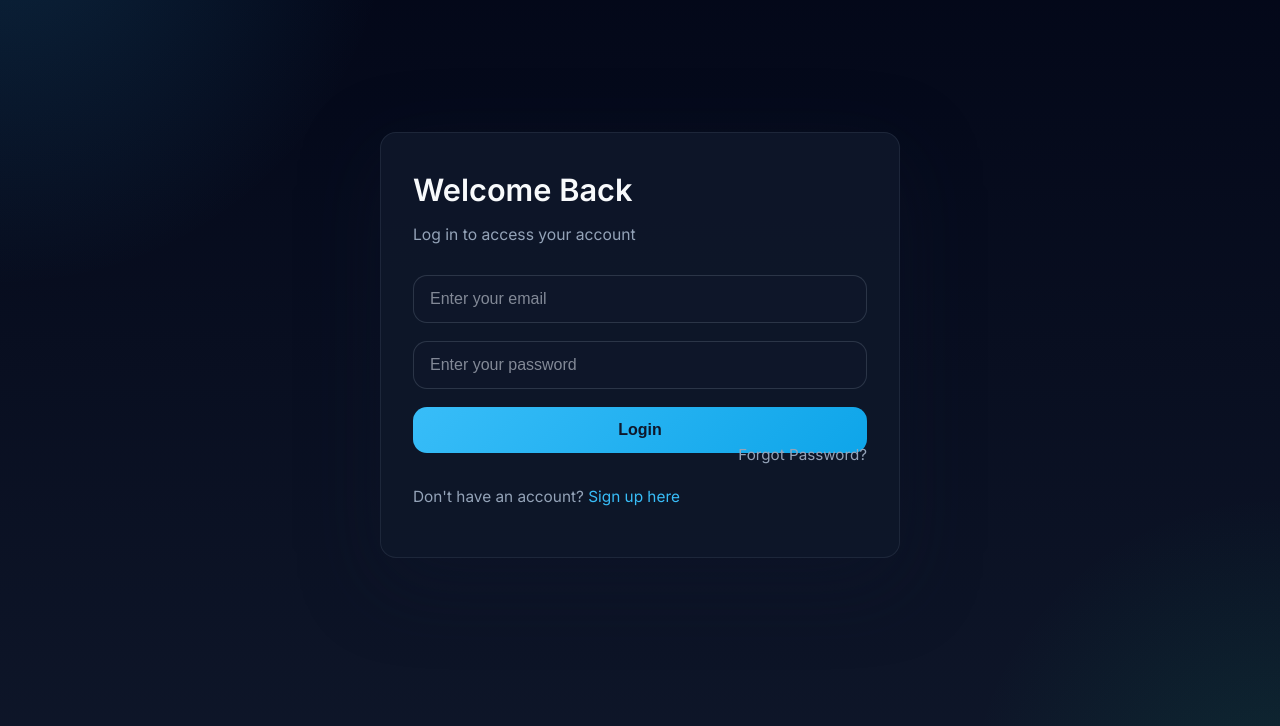
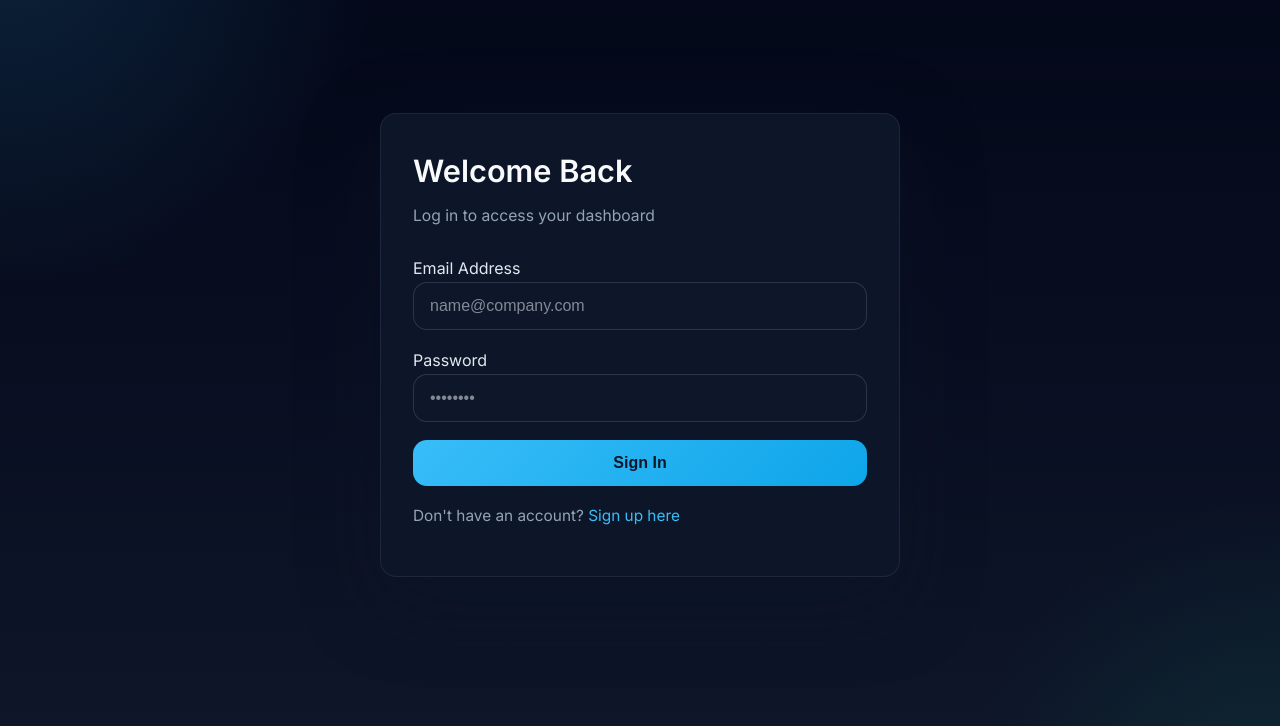
Before and after one commit to mishraadarsh27/ai-resume-analyzer, a Flask app: page /login in a window 1280 px wide. Shown: the part 107-833 px from the top of the page. Run offline with Flask 3, Linux system fonts and the light colour scheme; some libraries are stand-ins or nearby versions.

Commit message:
Revamp login template with glassmorphic layout and email/password icons

```diff
--- a/templates/login.html
+++ b/templates/login.html
@@ -3,23 +3,38 @@
 <div class="auth-container">
     <div class="auth-card">
         <h2>Welcome Back</h2>
-        <p class ="sub-text">
-            Log in to access your account
-        </p>
+        <p class="sub-text">Log in to access your dashboard</p>
+
         {% if error %}
-            <p style="color: #f87171; background: rgba(248, 113, 113, 0.1); padding: 10px; border-radius: 8px; font-size: 0.9rem; margin-bottom: 15px; border: 1px solid rgba(248, 113, 113, 0.2);">{{ error }}</p>
+            <div class="alert-error">
+                <i class="lucide-alert-circle"></i>
+                <span>{{ error }}</span>
+            </div>
         {% endif %}
+
         <form method="POST">
-            <input type="email" name="email" placeholder="Enter your email" required>
-            <input type="password" name="password" placeholder="Enter your password" required>
-            <button type="submit">Login</button>
+            <div class="form-group">
+                <label for="email">Email Address</label>
+                <div class="input-icon-wrapper">
+                    <input type="email" id="email" name="email" class="form-control" placeholder="name@company.com" required>
+                    <i class="lucide-mail"></i>
+                </div>
+            </div>
+
+            <div class="form-group">
+                <label for="password">Password</label>
+                <div class="input-icon-wrapper">
+                    <input type="password" id="password" name="password" class="form-control" placeholder="••••••••" required>
+                    <i class="lucide-lock"></i>
+                </div>
+            </div>
+
+            <button type="submit" class="btn btn-primary">Sign In <i class="lucide-log-in"></i></button>
         </form>
-        <div class="auth-links">
-            <a href="/forgot-password">Forgot Password?</a>
-        </div>
+
         <p class="switch-text">
             Don't have an account? <a href="/signup">Sign up here</a>
         </p>
     </div>
+</div>
 {% endblock %}
-<!-- Displays dynamic error messages if login fails -->
```
